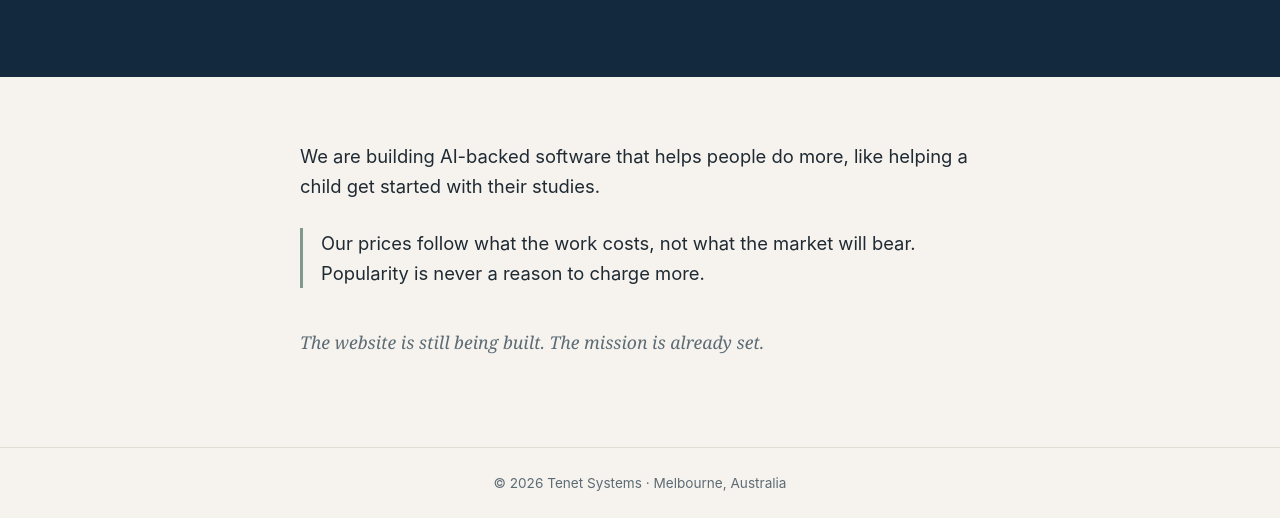
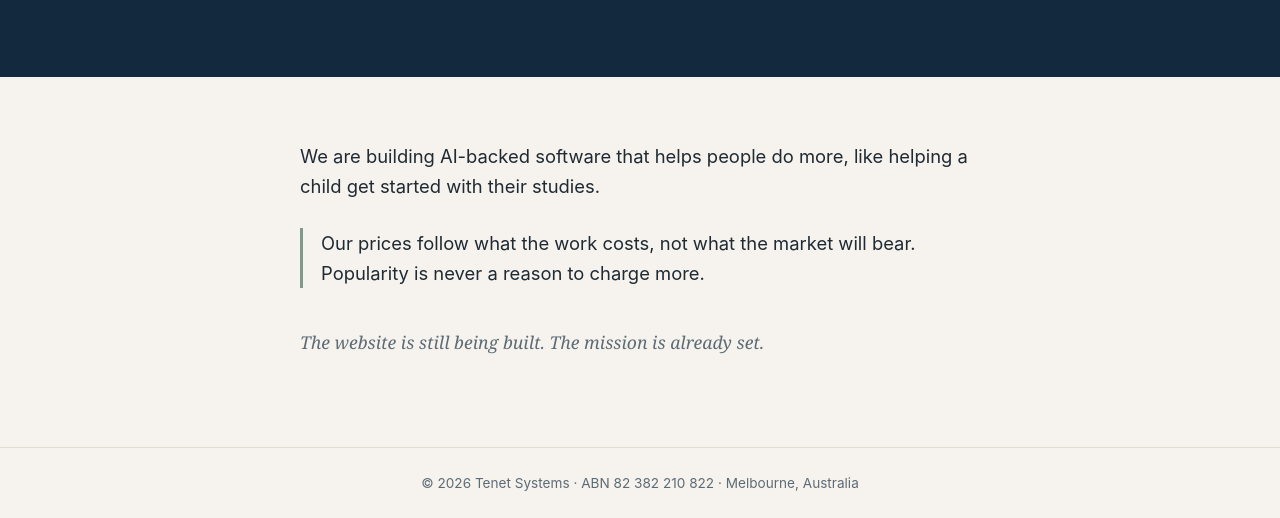
Before and after one commit to arunboslay/tenetsystems-website, a plain HTML site: page index.html in a window 1280 px wide. Shown: the part 330-848 px from the top of the page. Drawn offline with Linux system fonts and the light colour scheme.

Commit message:
Add ABN to footer
Co-Authored-By: Claude Opus 5.5 <noreply@anthropic.com>
Claude-Session: https://claude.ai/code/session_018QXA6Boqn51Ny9cbKmNmkQ

```diff
--- a/index.html
+++ b/index.html
@@ -76,7 +76,7 @@
     <p class="closing">The website is still being built. The mission is already set.</p>
   </div>
 </main>
-<footer>&copy; <span id="y">2026</span> Tenet Systems &middot; Melbourne, Australia</footer>
+<footer>&copy; <span id="y">2026</span> Tenet Systems &middot; ABN 82 382 210 822 &middot; Melbourne, Australia</footer>
 <script>document.getElementById('y').textContent = new Date().getFullYear();</script>
 </body>
 </html>
```
